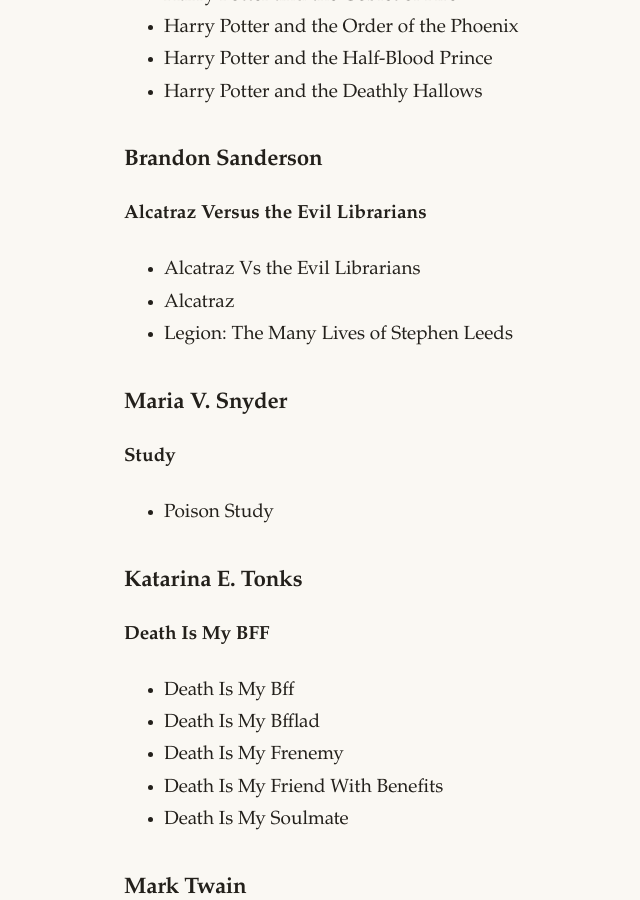
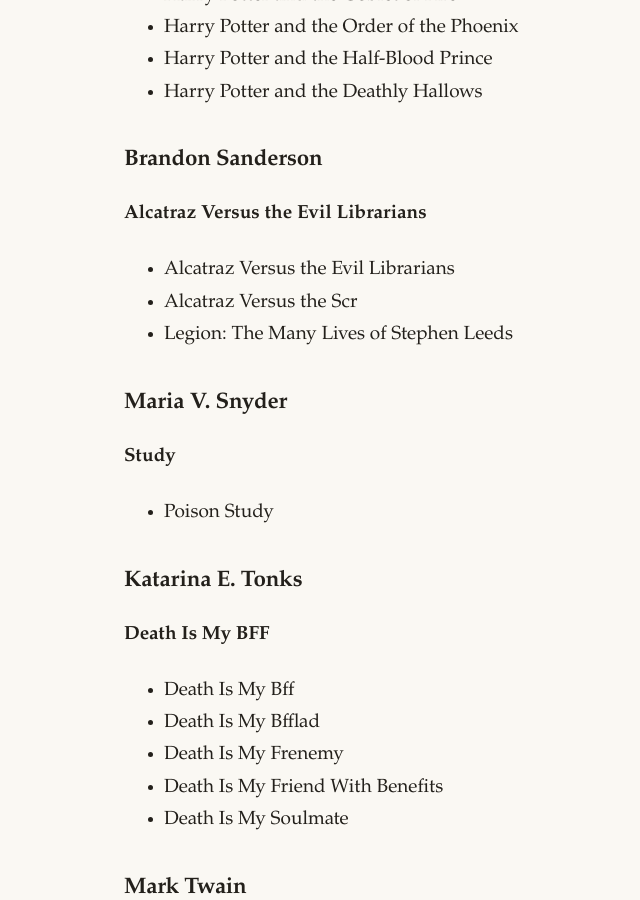
Before and after one commit to topearebi/aroamjti, a Jekyll site: the page built from books.md, in a window 1280 px wide and 900 px high, scrolled down 7073 px. Shown: the whole window, without its empty margins (212-852 px from the left). Built offline with Jekyll 4.4.1, drawn with Linux system fonts in a browser that asks for light colours.

Commit message:
Last Sync: 2026-07-04 12:29 (Mobile)

```diff
--- a/books.md
+++ b/books.md
@@ -209,8 +209,8 @@
 ### Brandon Sanderson
 
 **Alcatraz Versus the Evil Librarians**
-  - Alcatraz Vs the Evil Librarians
-  - Alcatraz
+  - Alcatraz Versus the Evil Librarians
+  - Alcatraz Versus the Scr
 - Legion: The Many Lives of Stephen Leeds
 
 ### Maria V. Snyder
```
